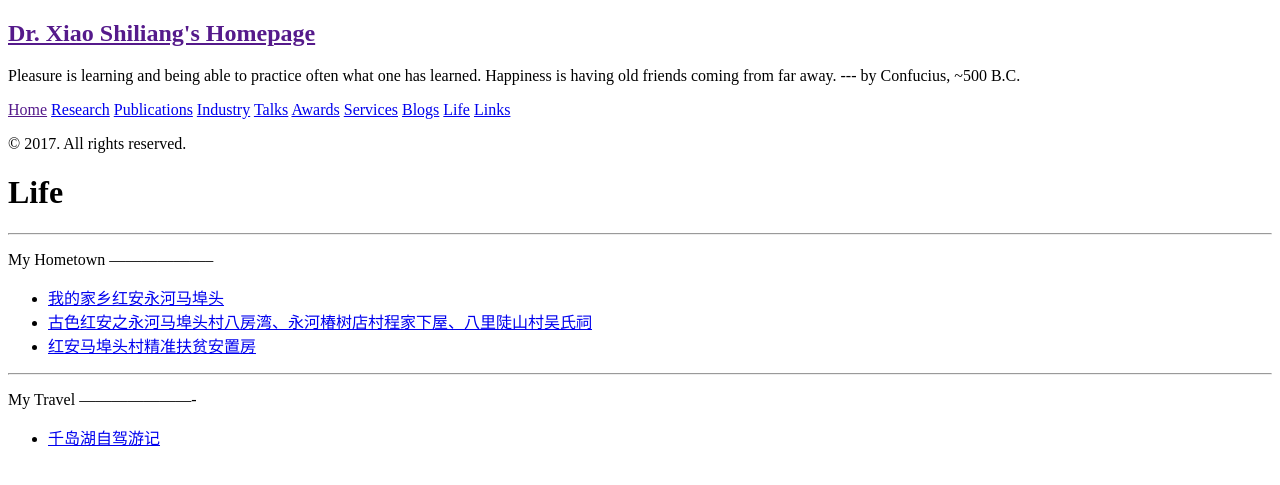
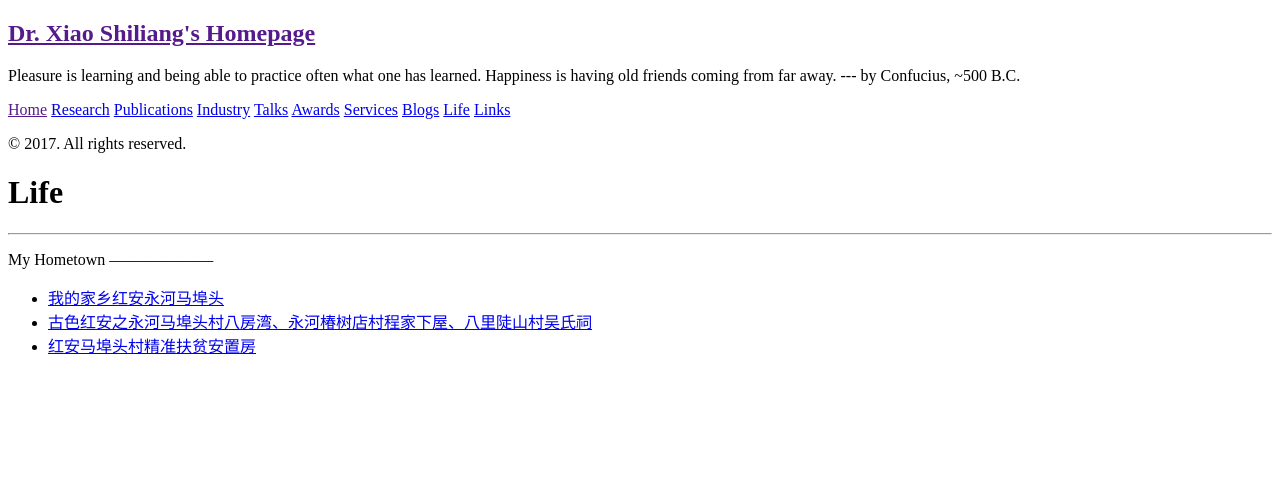
Before and after one commit to slxiao/slxiao.github.io, a Jekyll site: the page built from 7life.md, in a window 1280 px wide. Shown: the top 485 px of the page. Built offline with Jekyll 4.4.1, drawn with Linux system fonts in a browser that asks for light colours; Markdown is read by kramdown in place of the engine named in the settings.

Commit message:
remove travel

```diff
--- a/7life.md
+++ b/7life.md
@@ -9,8 +9,3 @@ My Hometown
 - [我的家乡红安永河马埠头](https://slxiao.github.io/presentations/MyHometownMabutou.pdf)
 - [古色红安之永河马埠头村八房湾、永河椿树店村程家下屋、八里陡山村吴氏祠](http://www.redhongan.com/p/32803.html)
 - [红安马埠头村精准扶贫安置房](http://www.vzan.com/t/d-18076646?pageIndex=1)
-
-***
-My Travel
-----------------------
-- [千岛湖自驾游记](http://club.autohome.com.cn/bbs/thread-o-200042-53263644-1.html)
```
